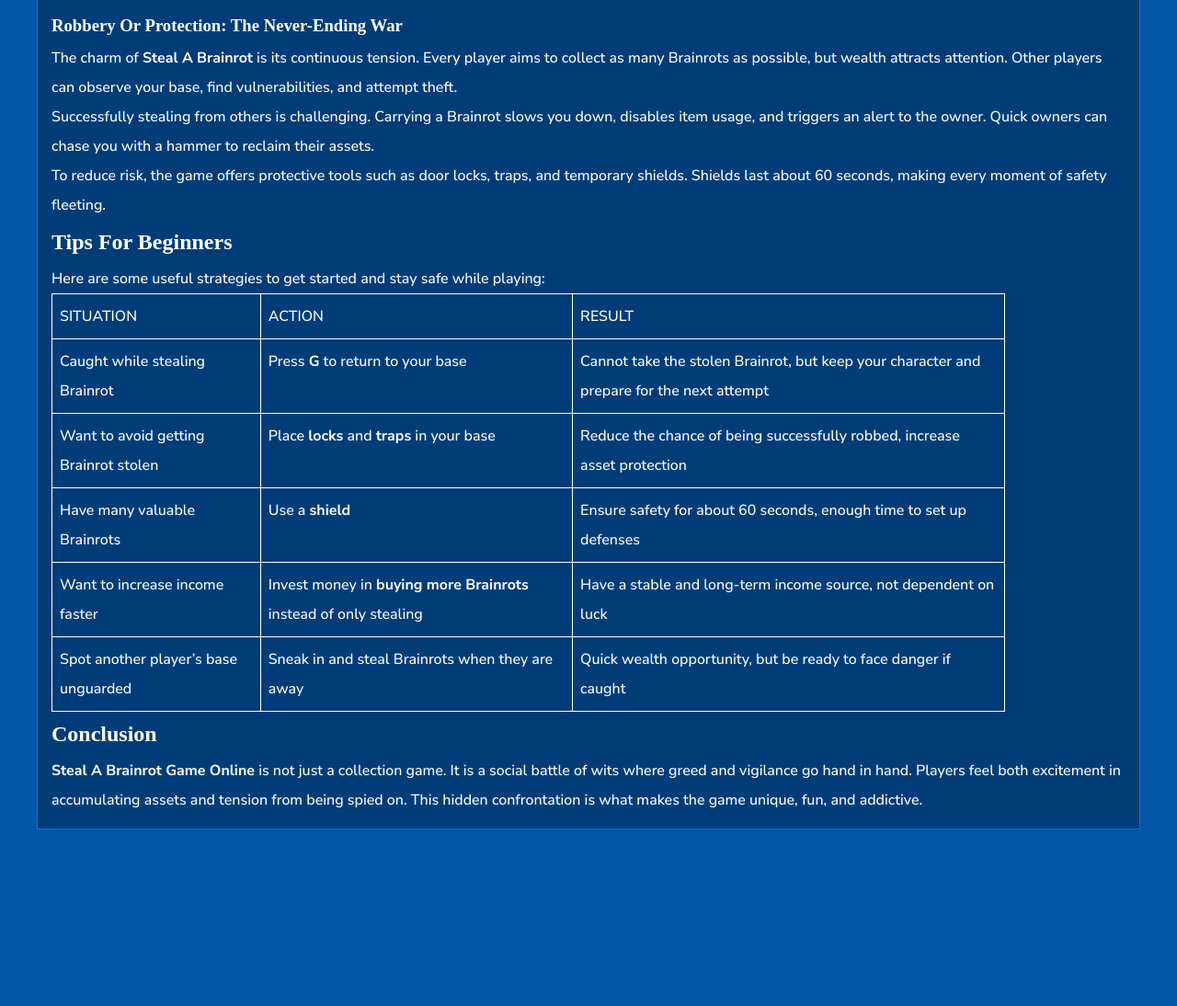
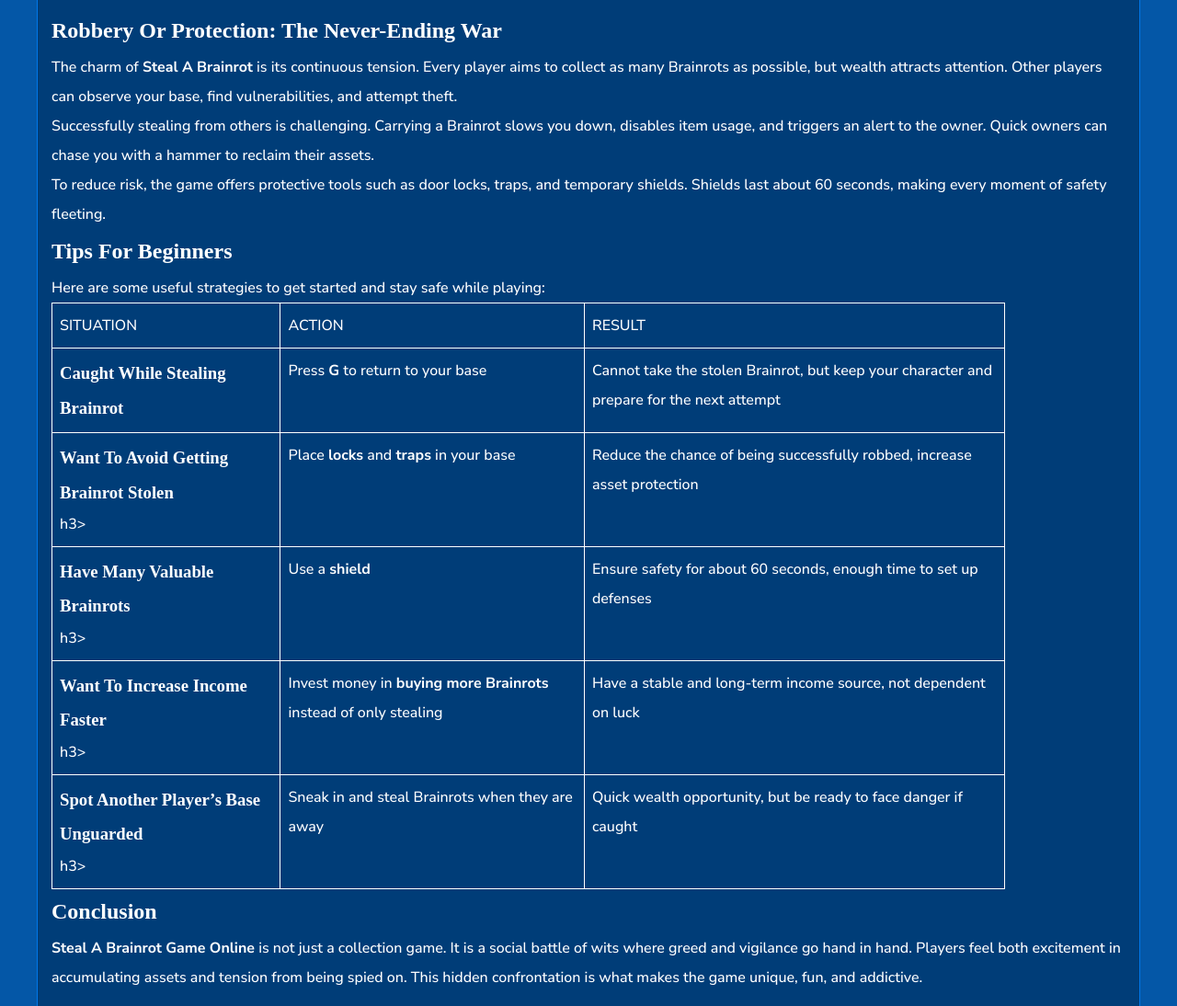
Before and after one commit to stealabrainrot-game/stealabrainrot-game.github.io, a plain HTML site: page index.html in a window 1280 px wide. Shown: the part 2130-3224 px from the top of the page at 92% size. Before the commit the page ends 3047 px from the top, so only its background shows below. Drawn offline with Linux system fonts and the light colour scheme.

Commit message:
Update index.html

```diff
--- a/index.html
+++ b/index.html
@@ -248,7 +248,7 @@
 <li>Players must balance between legitimate purchases and stealing to optimize wealth accumulation in Steal A Brainrot online.</li>
 </ul>
 <p><img src="https://crossy-road.io/data/image/how-to-play-steal-brainrot-online.png" alt="How to Play Steal Brainrot Online" width="900" loading="lazy" /></p>
-<h3>Robbery or Protection: The Never-Ending War</h3>
+<h2>Robbery or Protection: The Never-Ending War</h2>
 <p>The charm of <strong>Steal A Brainrot</strong> is its continuous tension. Every player aims to collect as many Brainrots as possible, but wealth attracts attention. Other players can observe your base, find vulnerabilities, and attempt theft. <br /> Successfully stealing from others is challenging. Carrying a Brainrot slows you down, disables item usage, and triggers an alert to the owner. Quick owners can chase you with a hammer to reclaim their assets. <br /> To reduce risk, the game offers protective tools such as door locks, traps, and temporary shields. Shields last about 60 seconds, making every moment of safety fleeting.</p>
 <h2>Tips for Beginners</h2>
 <p>Here are some useful strategies to get started and stay safe while playing:</p>
@@ -258,27 +258,27 @@
 </thead>
 <tbody>
 <tr>
-<td style="border: 1px solid white; padding: 8px;">Caught while stealing Brainrot</td>
+<td style="border: 1px solid white; padding: 8px;"><h3>Caught while stealing Brainrot</h3></td>
 <td style="border: 1px solid white; padding: 8px;">Press <strong>G</strong> to return to your base</td>
 <td style="border: 1px solid white; padding: 8px;">Cannot take the stolen Brainrot, but keep your character and prepare for the next attempt</td>
 </tr>
 <tr>
-<td style="border: 1px solid white; padding: 8px;">Want to avoid getting Brainrot stolen</td>
+<td style="border: 1px solid white; padding: 8px;"><h3>Want to avoid getting Brainrot stolen</h3>h3></td>
 <td style="border: 1px solid white; padding: 8px;">Place <strong>locks</strong> and <strong>traps</strong> in your base</td>
 <td style="border: 1px solid white; padding: 8px;">Reduce the chance of being successfully robbed, increase asset protection</td>
 </tr>
 <tr>
-<td style="border: 1px solid white; padding: 8px;">Have many valuable Brainrots</td>
+<td style="border: 1px solid white; padding: 8px;"><h3>Have many valuable Brainrots</h3>h3></td>
 <td style="border: 1px solid white; padding: 8px;">Use a <strong>shield</strong></td>
 <td style="border: 1px solid white; padding: 8px;">Ensure safety for about 60 seconds, enough time to set up defenses</td>
 </tr>
 <tr>
-<td style="border: 1px solid white; padding: 8px;">Want to increase income faster</td>
+<td style="border: 1px solid white; padding: 8px;"><h3>Want to increase income faster</h3>h3></td>
 <td style="border: 1px solid white; padding: 8px;">Invest money in <strong>buying more Brainrots</strong> instead of only stealing</td>
 <td style="border: 1px solid white; padding: 8px;">Have a stable and long-term income source, not dependent on luck</td>
 </tr>
 <tr>
-<td style="border: 1px solid white; padding: 8px;">Spot another player&rsquo;s base unguarded</td>
+<td style="border: 1px solid white; padding: 8px;"><h3>Spot another player&rsquo;s base unguarded</h3>h3></td>
 <td style="border: 1px solid white; padding: 8px;">Sneak in and steal Brainrots when they are away</td>
 <td style="border: 1px solid white; padding: 8px;">Quick wealth opportunity, but be ready to face danger if caught</td>
 </tr>
```
